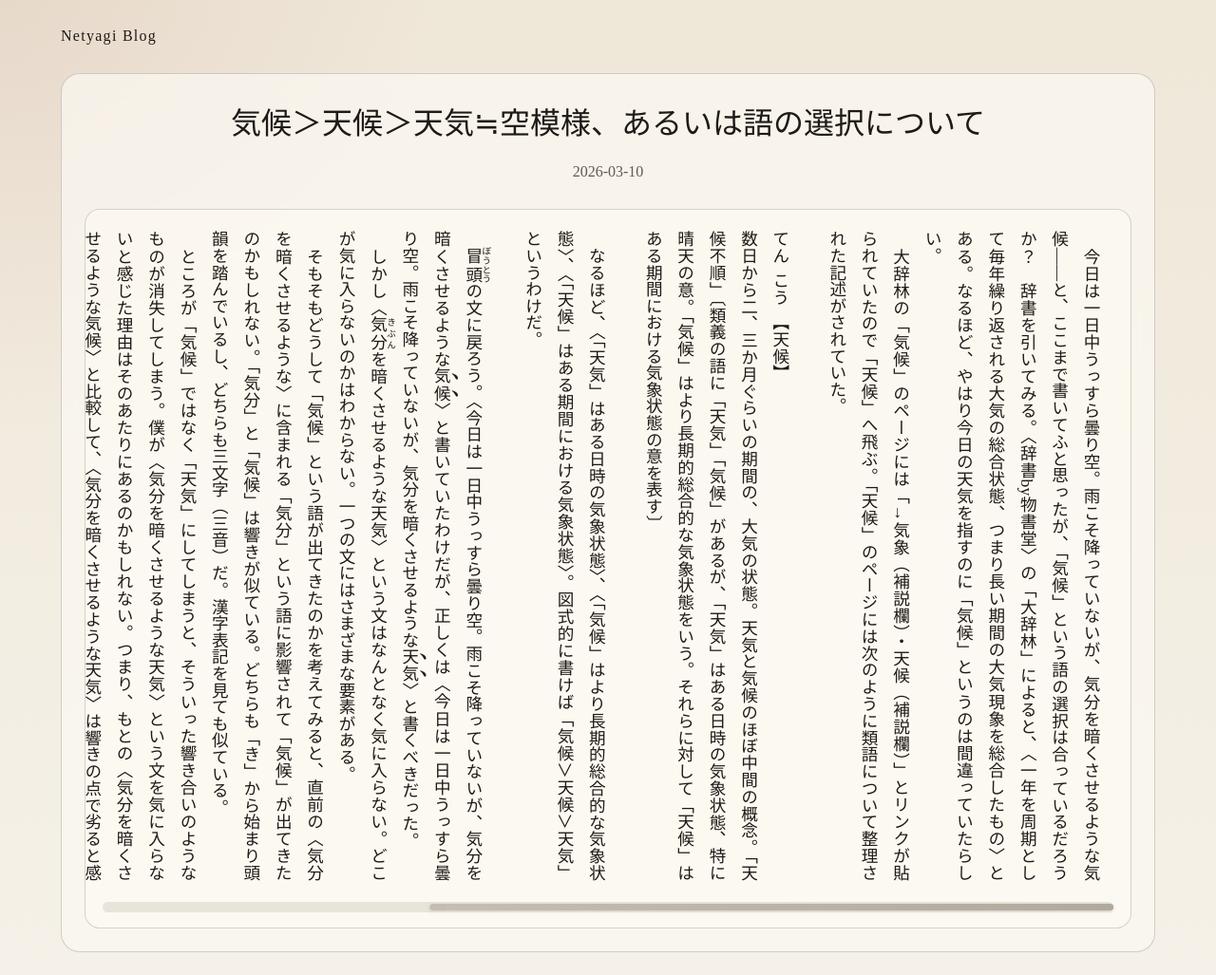
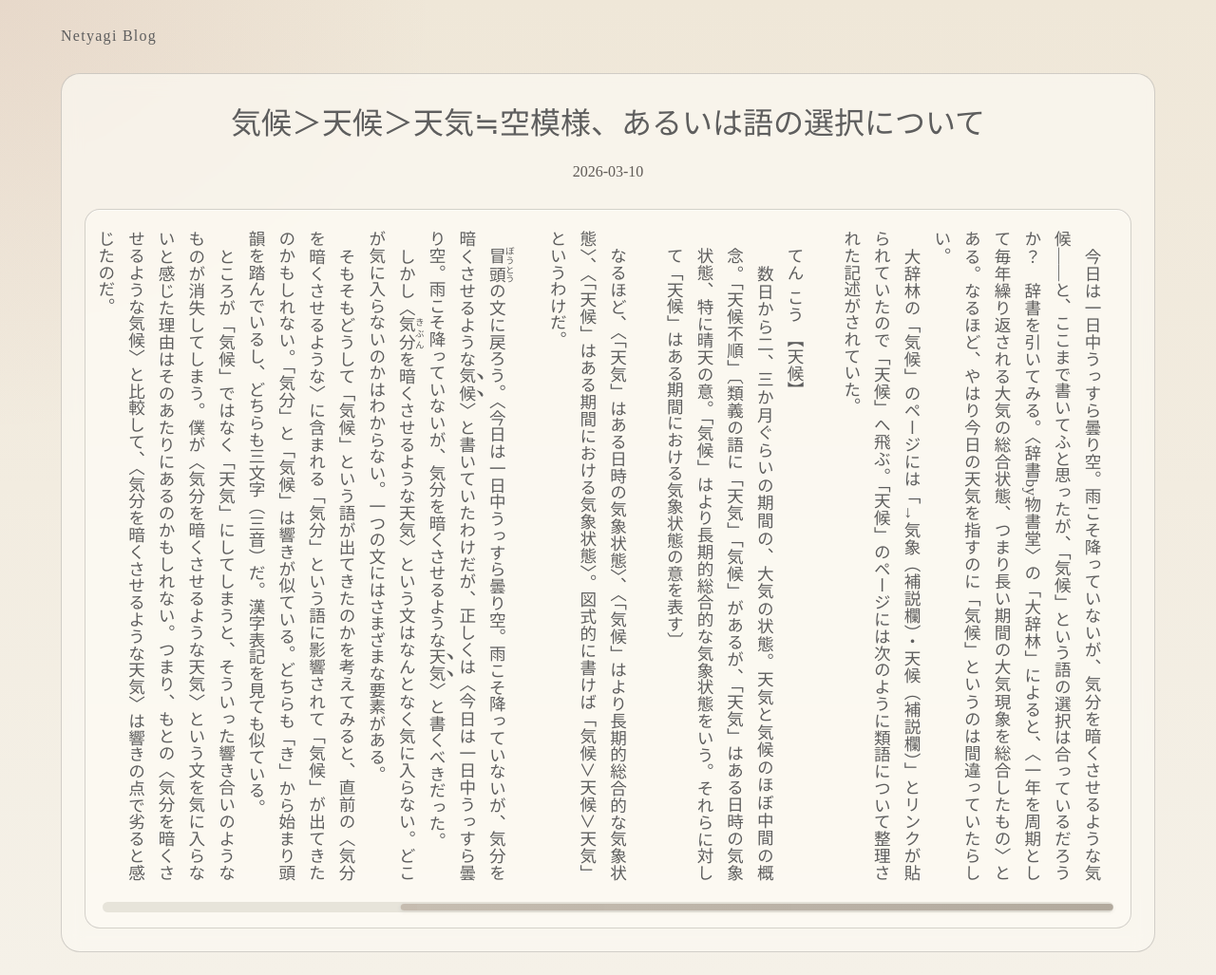
Before and after one commit to netyagi-pages/blog, a Jekyll site: the page built from _posts/2026-03-10-気候-天候-天気-空模様-あるいは語の選択について.md, in a window 1280 px wide. Shown: the whole page at 95% size. Built offline with Jekyll 4.4.1, drawn with Linux system fonts in a browser that asks for light colours.

Commit message:
changed layout

```diff
--- a/_posts/2026-03-10-気候-天候-天気-空模様-あるいは語の選択について.md
+++ b/_posts/2026-03-10-気候-天候-天気-空模様-あるいは語の選択について.md
@@ -6,10 +6,10 @@ layout: post
 
 　今日は一日中うっすら曇り空。雨こそ降っていないが、気分を暗くさせるような気候――と、ここまで書いてふと思ったが、「気候」という語の選択は合っているだろうか？　辞書を引いてみる。〈辞書by物書堂〉の「大辞林」によると、〈一年を周期として毎年繰り返される大気の総合状態、つまり長い期間の大気現象を総合したもの〉とある。なるほど、やはり今日の天気を指すのに「気候」というのは間違っていたらしい。
 　大辞林の「気候」のページには「→気象（補説欄）・天候（補説欄）」とリンクが貼られていたので「天候」へ飛ぶ。「天候」のページには次のように類語について整理された記述がされていた。
-
-てん こう 【天候】
-数日から二、三か月ぐらいの期間の、大気の状態。天気と気候のほぼ中間の概念。「天候不順」〔類義の語に「天気」「気候」があるが、「天気」はある日時の気象状態、特に晴天の意。「気候」はより長期的総合的な気象状態をいう。それらに対して「天候」はある期間における気象状態の意を表す〕
-
+<blockquote class="book-quote">
+<p>てん こう 【天候】<br>
+　数日から二、三か月ぐらいの期間の、大気の状態。天気と気候のほぼ中間の概念。「天候不順」〔類義の語に「天気」「気候」があるが、「天気」はある日時の気象状態、特に晴天の意。「気候」はより長期的総合的な気象状態をいう。それらに対して「天候」はある期間における気象状態の意を表す〕</p>
+</blockquote>
 　なるほど、〈「天気」はある日時の気象状態〉、〈「気候」はより長期的総合的な気象状態〉、〈「天候」はある期間における気象状態〉。図式的に書けば「気候＞天候＞天気」というわけだ。
 
 　<ruby>冒頭<rt>ぼうとう</rt></ruby>の文に戻ろう。〈今日は一日中うっすら曇り空。雨こそ降っていないが、気分を暗くさせるような<ruby>気候<rt>﹅﹅</rt></ruby>〉と書いていたわけだが、正しくは〈今日は一日中うっすら曇り空。雨こそ降っていないが、気分を暗くさせるような<ruby>天気<rt>﹅﹅</rt></ruby>〉と書くべきだった。
--- a/assets/css/main.css
+++ b/assets/css/main.css
@@ -2,7 +2,7 @@
   color-scheme: light dark;
   --bg: #f5f1e8;
   --paper: #fbf8f1;
-  --ink: #1f1a17;
+  --ink: #5E5E5E;
   --line: rgba(31, 26, 23, 0.18);
   --accent: #8a2e24;
   --scrollbar-track: rgba(164, 157, 147, 0.24);
@@ -141,7 +141,7 @@ a {
   width: max-content;
   padding: 4px 10px;
   font-size: 1.1rem;
-  line-height: 1.9;
+  line-height: 1.8;
   text-align: justify;
   text-justify: inter-ideograph;
 }
@@ -197,11 +197,30 @@ a {
   margin-inline-start: 0;
 }
 
-.content-viewer__flow p {
-  margin: 0 0 0 1.5em;
+.content-viewer__flow > p {
+  margin: 0 0 0 1.6em;
   white-space: pre-line;
   text-align: justify;
   text-align-last: auto;
+}
+
+.content-viewer__flow .book-quote {
+  margin: 0;
+  margin-block-end: 1.6em;
+  padding: 0;
+  padding-inline-start: 1em;
+  font-style: normal;
+}
+
+.content-viewer__flow .book-quote p {
+  margin: 0;
+  white-space: normal;
+  text-align: justify;
+  text-align-last: auto;
+}
+
+.content-viewer__flow .book-quote p + p {
+  margin: 0 0 0 1.6em;
 }
 
 .content-viewer__flow ruby rt {
@@ -218,7 +237,7 @@ a {
   :root {
     --bg: #12100f;
     --paper: rgba(28, 24, 22, 0.88);
-    --ink: #f3eee6;
+    --ink: #c0c0c0;
     --line: rgba(243, 238, 230, 0.2);
     --accent: #d18e73;
     --scrollbar-track: rgba(220, 212, 201, 0.14);
@@ -326,7 +345,15 @@ a {
     padding: 2px 8px;
   }
 
-  .content-viewer__flow p {
+  .content-viewer__flow > p {
+    margin-left: 1.2em;
+  }
+
+  .content-viewer__flow .book-quote {
+    margin-block-end: 1.2em;
+  }
+
+  .content-viewer__flow .book-quote p + p {
     margin-left: 1.2em;
   }
 }
```
